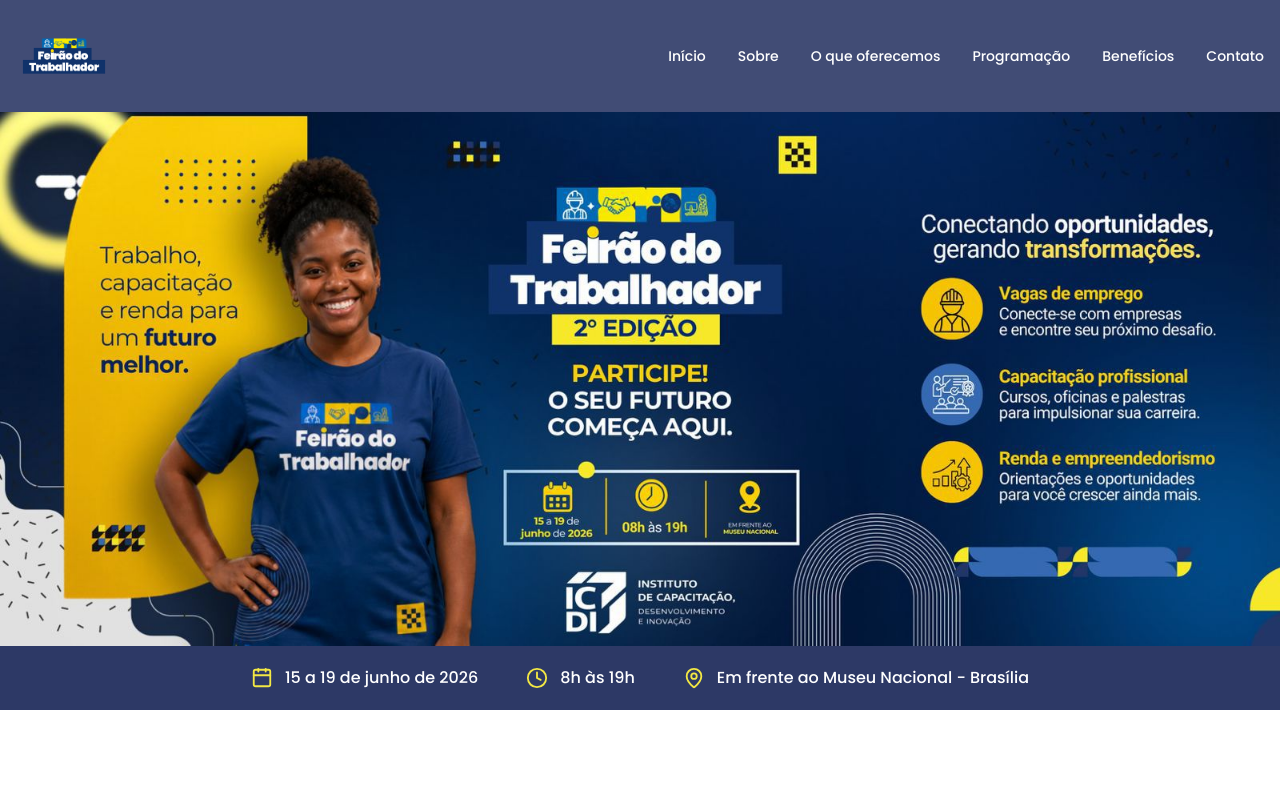
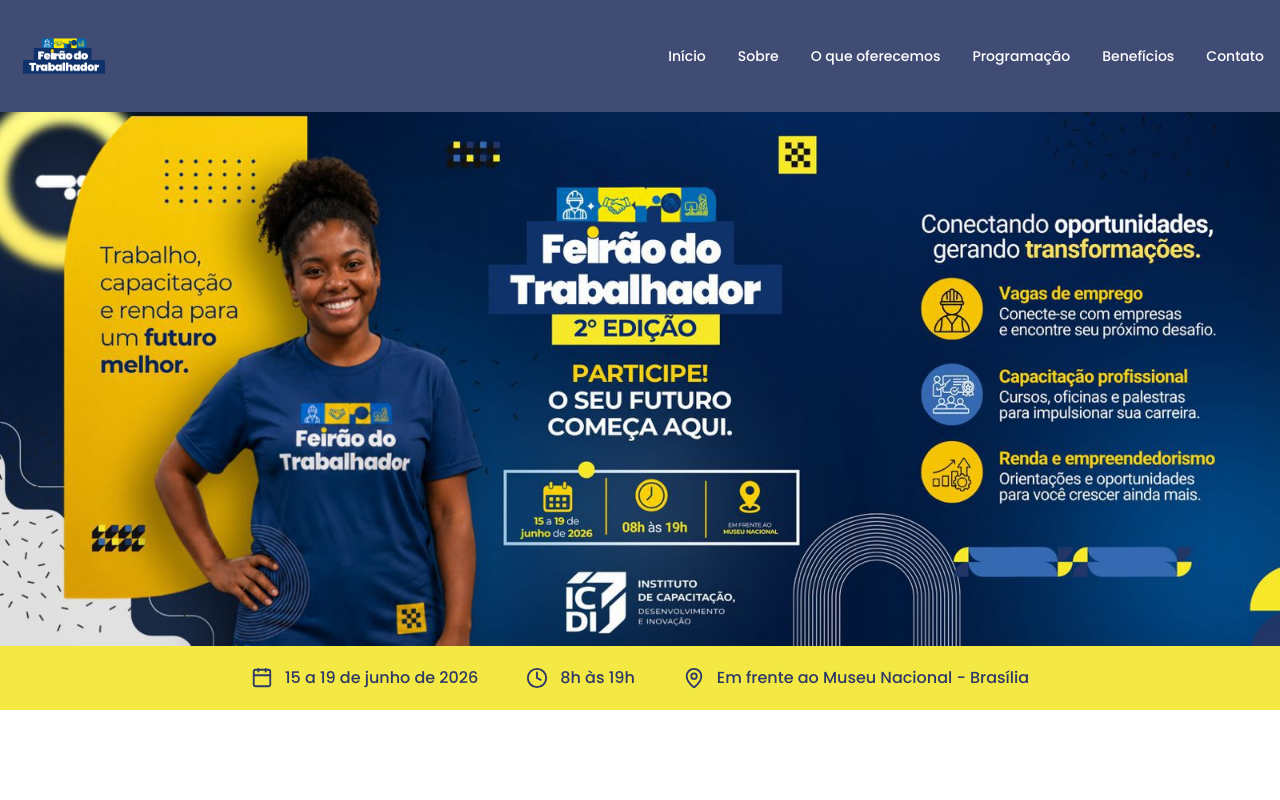
Before and after one commit to mroschost/feirao-do-trabalhador, a React (Vite) app: page / in a window 1280 px wide. Shown: the top 800 px of the page. Built offline with nearby package versions, Linux system fonts and the light colour scheme.

Commit message:
InfoBar: yellow background, dark blue icons/text

```diff
--- a/src/components/InfoBar.tsx
+++ b/src/components/InfoBar.tsx
@@ -2,24 +2,24 @@ import { Calendar, Clock, MapPin } from 'lucide-react'
 
 export default function InfoBar() {
   return (
-    <div className="w-full" style={{ backgroundColor: '#2D3966' }}>
+    <div className="w-full" style={{ backgroundColor: '#F3E844' }}>
       <div className="w-full max-w-5xl mx-auto px-4 py-5">
         <div className="flex flex-col md:flex-row items-center justify-center gap-6 md:gap-12">
           <div className="flex items-center gap-3">
-            <Calendar size={22} className="text-[#F3E844]" />
-            <span className="text-white text-sm md:text-base font-medium" style={{ fontFamily: 'Poppins, sans-serif' }}>
+            <Calendar size={22} style={{ color: '#2D3966' }} />
+            <span className="text-sm md:text-base font-medium" style={{ color: '#2D3966', fontFamily: 'Poppins, sans-serif' }}>
               15 a 19 de junho de 2026
             </span>
           </div>
           <div className="flex items-center gap-3">
-            <Clock size={22} className="text-[#F3E844]" />
-            <span className="text-white text-sm md:text-base font-medium" style={{ fontFamily: 'Poppins, sans-serif' }}>
+            <Clock size={22} style={{ color: '#2D3966' }} />
+            <span className="text-sm md:text-base font-medium" style={{ color: '#2D3966', fontFamily: 'Poppins, sans-serif' }}>
               8h às 19h
             </span>
           </div>
           <div className="flex items-center gap-3">
-            <MapPin size={22} className="text-[#F3E844]" />
-            <span className="text-white text-sm md:text-base font-medium" style={{ fontFamily: 'Poppins, sans-serif' }}>
+            <MapPin size={22} style={{ color: '#2D3966' }} />
+            <span className="text-sm md:text-base font-medium" style={{ color: '#2D3966', fontFamily: 'Poppins, sans-serif' }}>
               Em frente ao Museu Nacional - Brasília
             </span>
           </div>
```
